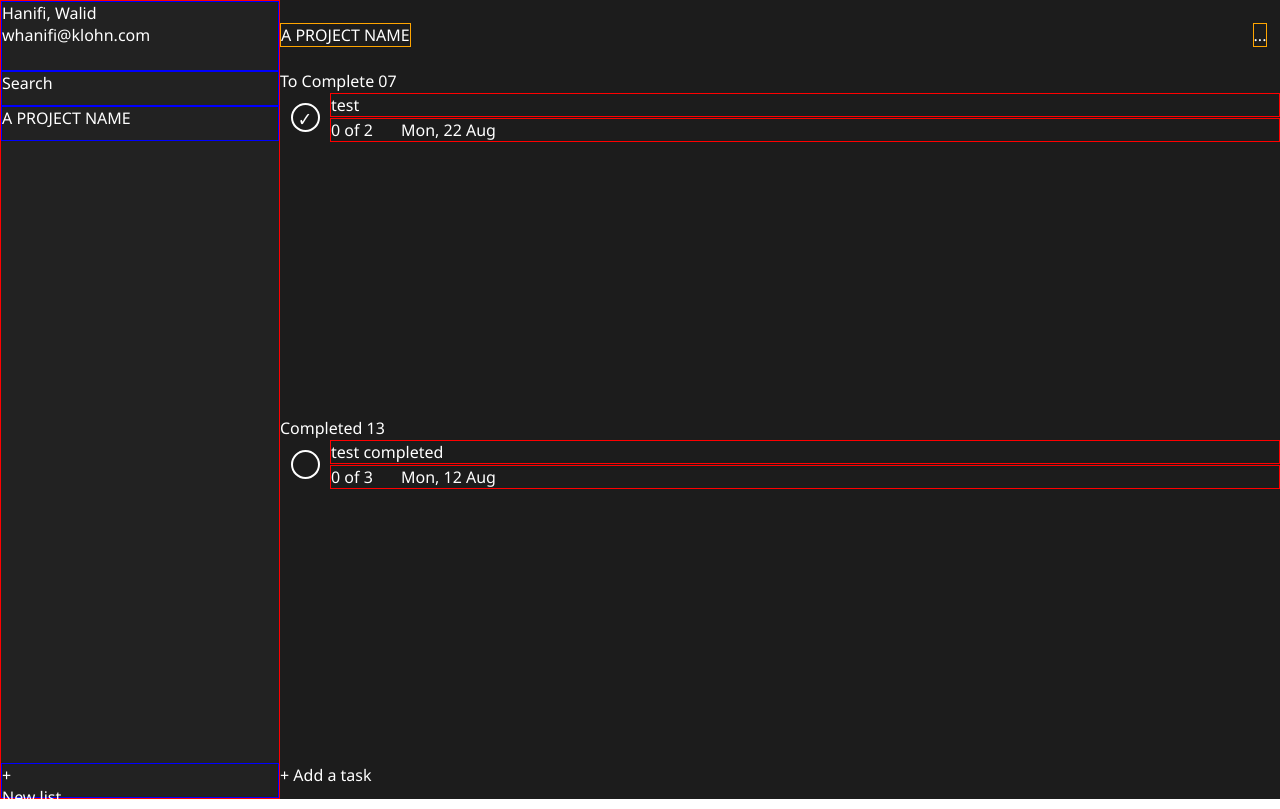
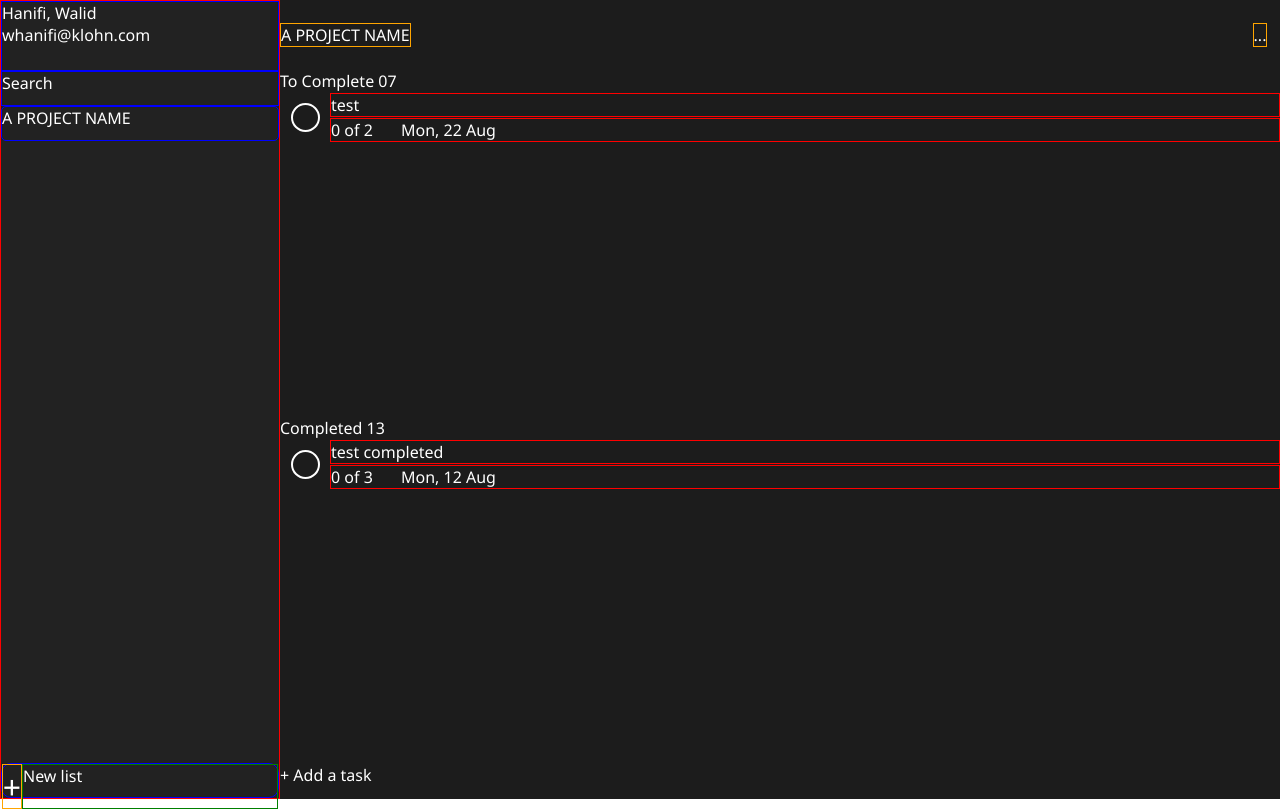
Before and after one commit to Waldorfio/todo-app, a plain HTML site: page index.html in a window 1280 px wide. Both pictures are taken after a click on the element 305 px from the left and 117 px from the top of the page. Drawn offline with Linux system fonts and the light colour scheme.

Commit message:
CSS refactor to include checkbox hover, rather than control via JS function

```diff
--- a/index.js
+++ b/index.js
@@ -3,11 +3,10 @@
 console.log('test console log');
 
 checkbox = document.getElementById('todo-checkbox');
-checkbox.addEventListener('click', () => checkboxHover());
+checkbox.addEventListener('click', () => checkboxClicked());
 
-function checkboxHover() {
-    if (checkbox.innerHTML=='') {checkbox.innerHTML='✓'; return};
-    if (checkbox.innerHTML=='✓') {checkbox.innerHTML=''; return};
+function checkboxClicked() {
+    console.log('a checkbox was clicked');
 }
 
 console.log('----------');
--- a/style.css
+++ b/style.css
@@ -2,6 +2,7 @@
 * {
     font-family:'Segoe UI', Tahoma, Geneva, Verdana, sans-serif;
     color: white;
+    user-select: none;   /* Disables text highlighting. Individually removed later for to-do items */
 }
 body,html {
     margin: 0;
@@ -35,10 +36,28 @@
     }
     #project-template {
         border: 1px solid blue;
+        border-radius: 5px;
     }
     #new-container {
         border: 1px solid blue;
+        border-radius: 10px;
+
+        display: grid;
+        grid-template-columns: 20px 1fr;
     }
+    #project-template:hover, #new-container:hover {
+        background-color: rgb(51,51,51);
+    }
+        #plus-button {
+            align-self: center;
+            justify-self: center;
+
+            font-size: 2em;
+            border: 1px solid orange;
+        }
+        #new-list {
+            border: 1px solid green;
+        }
 
 
 #content-container {
@@ -89,6 +108,9 @@
                 font-weight: bold;
                 font-size: 1.2em;
             }
+            .checkbox:hover::after {
+                content: '✓';
+            }
             .titles, .subcontainer {
                 grid-column: 2/3;
 
```
